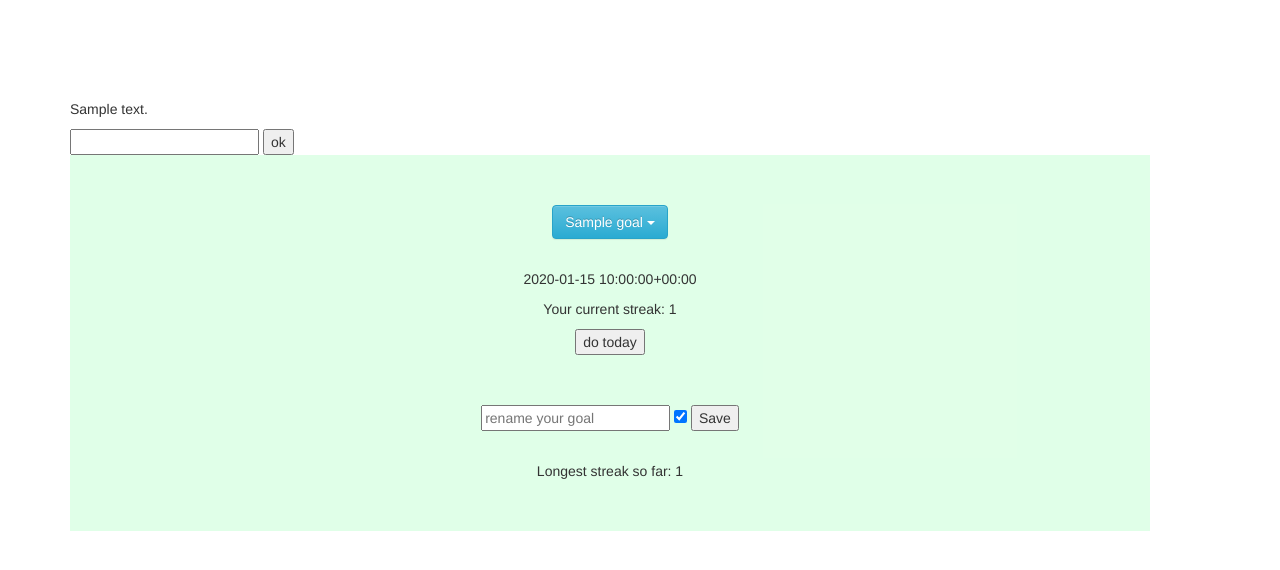
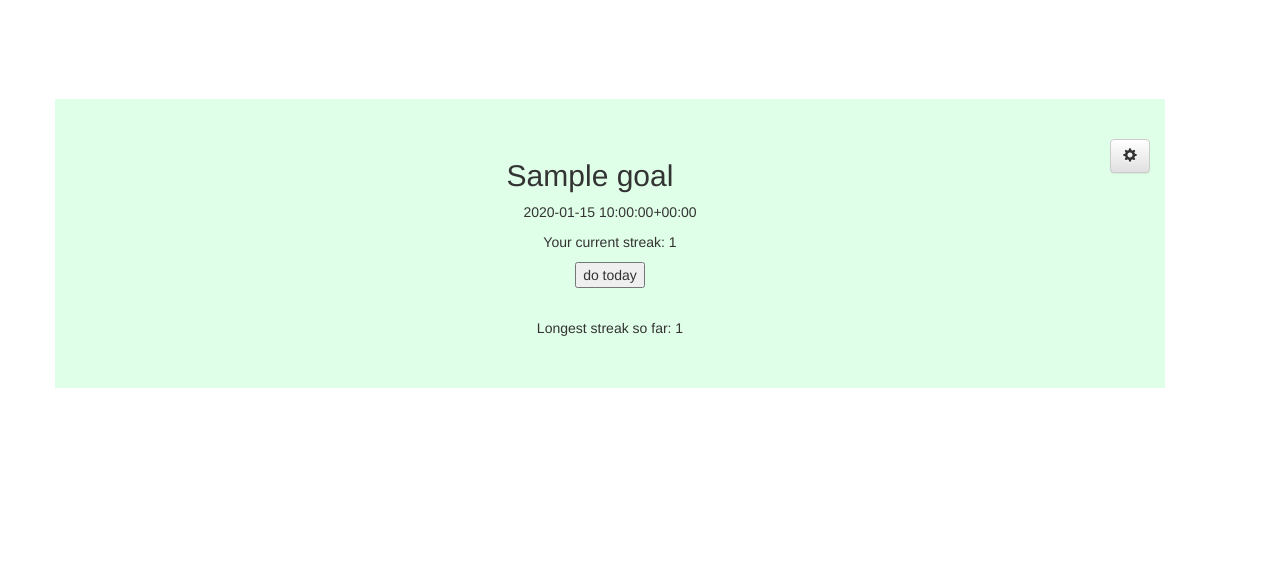
Before and after one commit to katkelemen/streakp, a Django app: page /goal/1/ in a window 1280 px wide. Shown: the part 51-621 px from the top of the page. Run offline with Django 3.2, Linux system fonts and the light colour scheme; a user stored in the database is signed in; tables that the repository leaves empty hold one stand-in row (values such as "Sample post"); some libraries are stand-ins or nearby versions.

Commit message:
goal settings page added, ajax descrp removed

```diff
--- a/streakp/goals/static/main.css
+++ b/streakp/goals/static/main.css
@@ -63,5 +63,14 @@ div.new_goal_form {
 }
 
 .content {
-    margin-top:100px;
+    margin-top: 100px;
 }
+
+
+.remove-btn {
+    float: right;
+}
+
+.cog-glyph {
+    float: right;
+}
--- a/streakp/goals/templates/goals/goal.html
+++ b/streakp/goals/templates/goals/goal.html
@@ -8,30 +8,15 @@
 
 <div class="container">
 
-    <div class="description">
-            <p id="goal-description">
-                {{current_goal.description}}
-            </p>
-        <input id="new-description" type="text"/>
-        <button onclick="update_description()">ok</button>
-    </div>
+    <div class="row">
 
         <div class="starter-template">
 
-        <div class="btn-group">
-        <button type="button" class="btn btn-info dropdown-toggle" data-toggle="dropdown" aria-haspopup="true" aria-expanded="false">
-            {{current_goal}} <span class="caret"></span>
-        </button>
-        <ul class="dropdown-menu">
-            <li>
-                <a href="/delete_goal/{{current_goal.id}}/" onclick="return confirm('Are you sure?')">
-                        Remove goal
+            <a class="btn btn-default cog-glyph" href="/goal_settings/{{current_goal.id}}/" role="button">
+                <span class="glyphicon glyphicon-cog" aria-hidden="true"></span>
             </a>
-            </li>
 
-        </ul>
-        </div>
-
+            <h2>{{current_goal}}</h2>
 
             {%for day in streakdays%}
             <p>{{day}}</p>
@@ -50,21 +35,13 @@
             </div>
             {% endif %}
 
-        <div class="goal_settings">
-             <form action="/update_goal/{{current_goal.id}}/" method="post">
-                 {% csrf_token %}
-                 <input type="text" name="rename" placeholder ="rename your goal">
-                 <input type="checkbox" name="reminder" value="Reminder" {%if current_goal.allow_reminders%}checked {%endif%}>
-                 <input type="submit" value="Save" />
-             </form>
-        </div>
-
             <div class="longest_streak">
                 <p>Longest streak so far: {{longest_streak}}</p>
             </div>
 
         </div>
 
+    </div>
 
 </div>
 
--- a/streakp/goals/views.py
+++ b/streakp/goals/views.py
@@ -48,6 +48,16 @@ def goal(request, goal_id):
         longest_streak = streak.longest_streak(dates)
         context = {'dates': dates, 'longest_streak':longest_streak, 'streakdays':streakdays, 'days':days, 'current_goal':current_goal, 'lenstreak':lenstreak, 'ls':ls, 'allowed':allowed, 'current_user':current_user}
         return render(request, 'goals/goal.html', context)
+    else:
+        return HttpResponse('You dont have this goal')
+
+@login_required
+def goal_settings(request, goal_id):
+    current_user = request.user
+    current_goal = get_object_or_404(Goal, pk=goal_id)
+    if current_goal in Goal.objects.filter(user=current_user):
+        context = {'current_goal':current_goal}
+        return render(request, 'goals/goal_settings.html', context)
     else:
         return HttpResponse('You dont have this goal')
 
@@ -108,21 +118,14 @@ def contact_view(request):
     return render(request, 'goals/contact.html')
 
 @login_required
-def update_goal_ajax(request, goal_id):
-    current_goal = request.user.goal_set.get(id=goal_id)
-    current_goal.description = request.POST['description']
-    current_goal.save()
-    return HttpResponse(current_goal.description)
-
-
-@login_required
 def update_goal(request, goal_id):
     current_goal = request.user.goal_set.get(id=goal_id)
     current_goal.allow_reminders = 'reminder' in request.POST
     if request.POST['rename'] != '':
         current_goal.name = request.POST['rename']
+    current_goal.description = request.POST['description']
     current_goal.save()
-    return HttpResponseRedirect("/")
+    return HttpResponseRedirect("/goal/"+str(current_goal.id))
 
 @login_required
 def mail_view(request):
--- a/streakp/streak/urls.py
+++ b/streakp/streak/urls.py
@@ -20,10 +20,7 @@ from django.contrib import admin
 urlpatterns = [
     url(r'^admin/', include(admin.site.urls)),
     url(r'^$', 'goals.views.index', name='index'),
-
     url(r'^goal/(?P<goal_id>[0-9]+)/$', 'goals.views.goal', name='goal'),
-    url(r'^goal/(?P<goal_id>[0-9]+)/update/$', 'goals.views.update_goal_ajax', name='update_goal_ajax'),
-
     url(r'^login/$', 'goals.views.login_view', name='login'),
     url(r'^logout/$', 'goals.views.logout_view', name='logout'),
     url(r'^goal/$', 'goals.views.new_goal', name='new_goal'),
@@ -33,4 +30,5 @@ urlpatterns = [
     url(r'^update_goal/(?P<goal_id>[0-9]+)/$', 'goals.views.update_goal', name='update_goal'),
     url(r'^mail/$', 'goals.views.mail_view', name='mail_view'),
     url(r'^accounts/', include('registration.backends.default.urls')),
+    url(r'^goal_settings/(?P<goal_id>[0-9]+)/$', 'goals.views.goal_settings', name='goal_settings'),
 ]
```
Also changed, not shown: streakp/goals/templates/goals/goal_settings.html (added, +50 -0 lines). Lines whose indentation alone changed are shown as unchanged.
